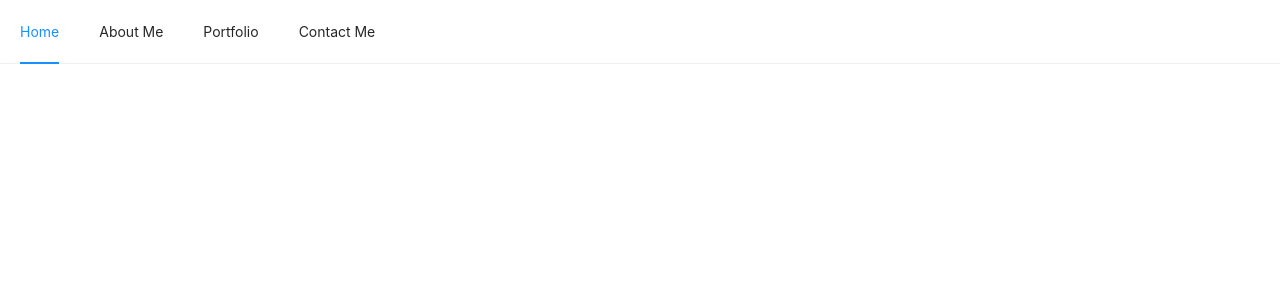
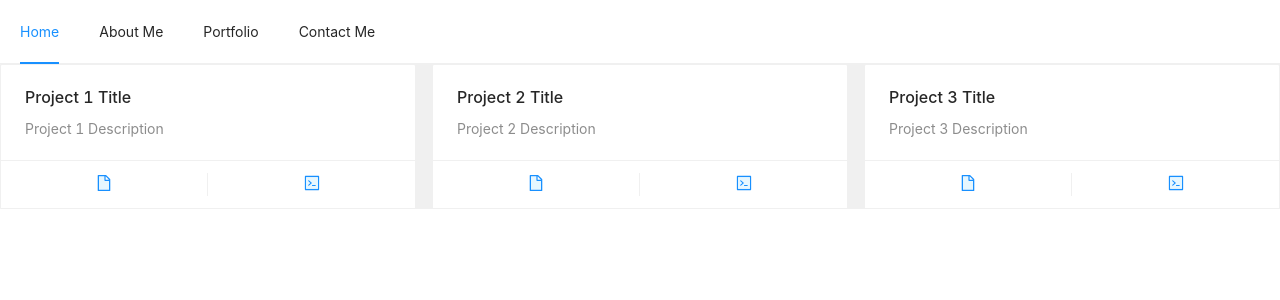
Before and after one commit to kvs1995/React-Portfolio, a React (Create React App) app: page / in a window 1280 px wide. Shown: the top 300 px of the page. Built offline with nearby package versions, Linux system fonts and the light colour scheme.

Commit message:
individual first three cards

```diff
--- a/src/App.js
+++ b/src/App.js
@@ -8,7 +8,7 @@ import { useState } from 'react';
 const { Header, Sider, Content } = Layout;
 
 export default function App() {
-
+  const [clicked, setClicked]= useState('home')
   // const [collapsed, setCollapsed] = useState(true)
   // const [visible, setVisible] =
 
@@ -16,9 +16,9 @@ export default function App() {
 
 
       <Layout className="site-layout">
-        <NavHeader/>
+        <NavHeader clicked={clicked} setClicked={setClicked}/>
         <Layout className="background">
-          <MainContent />
+          <MainContent clicked={clicked}/>
         </Layout>
       </Layout>
 
--- a/src/components/maincontent/MainContent.js
+++ b/src/components/maincontent/MainContent.js
@@ -1,9 +1,68 @@
 import './maincontent.css';
-
-export default function MainContent() {
+import { Card, Col, Row } from 'antd';
+import { GithubFilled, AlignCenterOutlined,RightSquareOutlined, RightSquareTwoTone, FileTwoTone, CodeTwoTone } from '@ant-design/icons';
+const { Meta } = Card;
+export default function MainContent({clicked}) {
   return(
     <div className='main-content-main'>
+      <div className="site-card-wrapper card-container">
+        <Row gutter={16}>
+          <Col span={8}>
+            <Card
+              hoverable
+              id='project1'
+              className='individual-cards'
+              // cover={<img alt="" src=""/>}
+              actions={[
+                <FileTwoTone key="more-info" />,
+                <CodeTwoTone key="code" />
+              ]}
+            >
 
+              <Meta
+                title="Project 1 Title"
+                description="Project 1 Description"
+                />
+            </Card>
+          </Col>
+          <Col span={8}>
+          <Card
+              hoverable
+              id='project2'
+              className='individual-cards'
+              // cover={<img alt="" src=""/>}
+              actions={[
+                <FileTwoTone key="more-info" />,
+                <CodeTwoTone key="code" />
+              ]}
+            >
+
+              <Meta
+                title="Project 2 Title"
+                description="Project 2 Description"
+                />
+            </Card>
+          </Col>
+          <Col span={8}>
+          <Card
+              hoverable
+              id='project'
+              className='individual-cards'
+              // cover={<img alt="" src=""/>}
+              actions={[
+                <FileTwoTone key="more-info" />,
+                <CodeTwoTone key="code" />
+              ]}
+            >
+
+              <Meta
+                title="Project 3 Title"
+                description="Project 3 Description"
+                />
+            </Card>
+          </Col>
+        </Row>
+      </div>
     </div>
   )
 }
--- a/src/components/navheader/NavHeader.js
+++ b/src/components/navheader/NavHeader.js
@@ -6,15 +6,14 @@ import { useState } from 'react';
 // import AboutMe from '../aboutme/AboutMe';
 // import Portfolio from '../portfolio/Portfolio';
 // import ContactMe from '../contactme/ContactMe';
-const { Header, Sider } = Layout;
+const { Header } = Layout;
 
-export default function NavHeader() {
-  const [clicked, setClicked]= useState('home')
+export default function NavHeader({ clicked, setClicked }) {
+
 
   return(
     <>
       <Header className="site-layout-background custom-header" style={{padding: 0}}>
-        {/* <MenuOutlined className="custom-menu-icon" onClick={() => { collapsed ? setCollapsed(false): setCollapsed(true)}}/> */}
         <Menu onClick={(e) => {setClicked(e.key); console.log('click', e.key)}} selectedKeys={[clicked]} mode="horizontal">
           <Menu.Item key="home">
             Home
```
